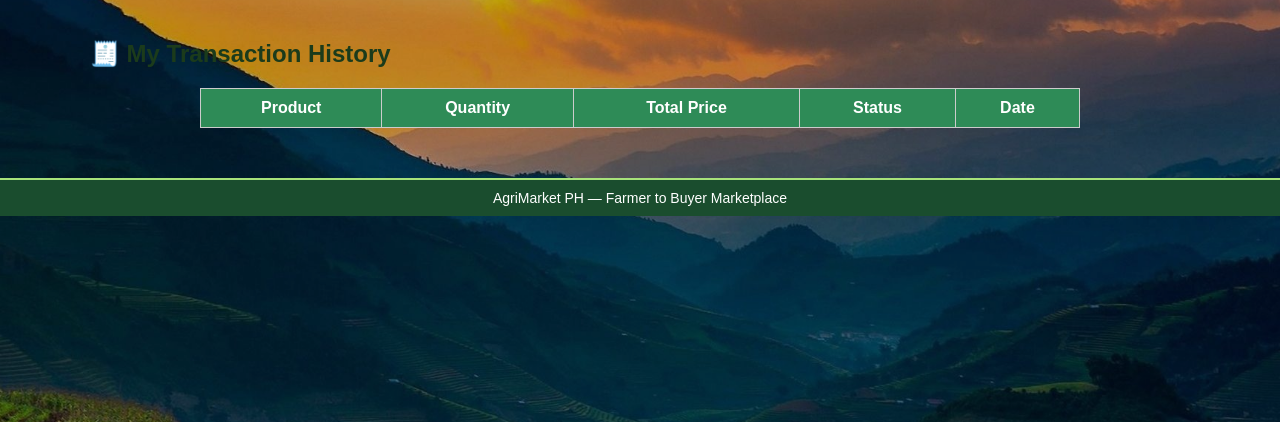
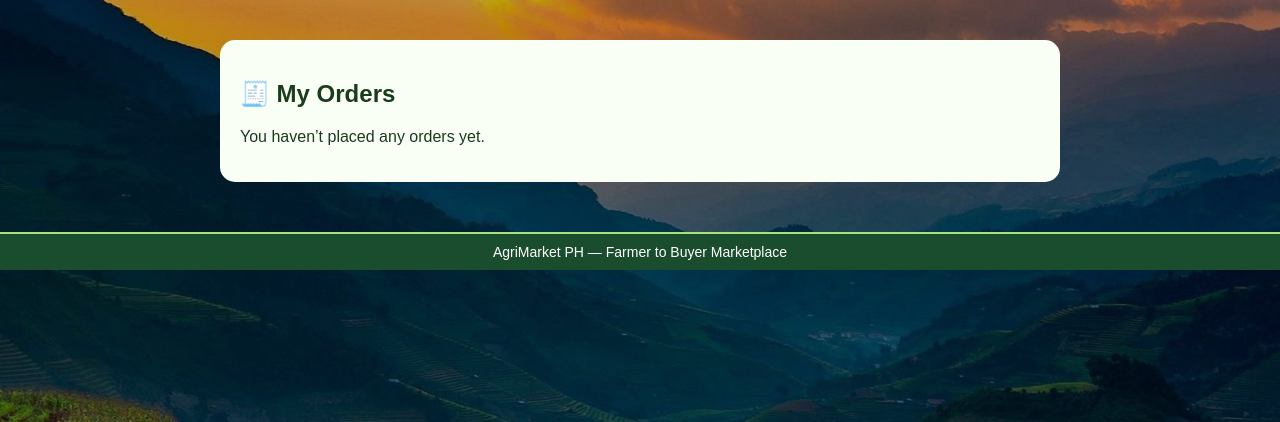
Before and after one commit to gabrielvldzz/agrimarket-ph, a Flask app: template templates/order_history.html in a window 1280 px wide. Shown: the part 42-464 px from the top of the page. Run offline with Flask 3, Linux system fonts and the light colour scheme; the template is opened without the code that fills it, so the values that code supplies are empty; the visitor is signed in with stand-in values (Sample User, id 1).

```diff
--- a/templates/order_history.html
+++ b/templates/order_history.html
@@ -1,28 +1,56 @@
 {% extends 'base.html' %}
 {% block content %}
-<h2>🧾 My Transaction History</h2>
-<table class="order-table">
-  <tr>
-    <th>Product</th>
-    <th>Quantity</th>
-    <th>Total Price</th>
-    <th>Status</th>
-    <th>Date</th>
-  </tr>
-  {% for o in orders %}
-  <tr>
-    <td>{{ o.product.name }}</td>
-    <td>{{ o.quantity }}</td>
-    <td>₱{{ "%.2f"|format(o.total_price) }}</td>
-    <td>{{ o.status }}</td>
-    <td>{{ o.date_ordered.strftime('%Y-%m-%d') if o.date_ordered else '—' }}</td>
-  </tr>
-  {% endfor %}
-</table>
+
+<div class="orders-container">
+  <h2>🧾 My Orders</h2>
+
+  {% if orders %}
+    {% for o in orders %}
+      <div class="order-card">
+        <div class="order-header">
+          <strong>{{ o.product.name }}</strong>
+          <span class="status">{{ o.status }}</span>
+        </div>
+        <p>Quantity: {{ o.quantity }}</p>
+        <p>Total: ₱{{ "%.2f"|format(o.total_price) }}</p>
+        <small>Ordered on: {{ o.created_at.strftime("%b %d, %Y") }}</small>
+      </div>
+    {% endfor %}
+  {% else %}
+    <p>You haven’t placed any orders yet.</p>
+  {% endif %}
+</div>
 
 <style>
-  .order-table { width: 80%; margin: 20px auto; border-collapse: collapse; }
-  .order-table th, .order-table td { border: 1px solid #ccc; padding: 10px; text-align: center; }
-  .order-table th { background-color: #2e8b57; color: white; }
+.orders-container {
+  max-width: 800px;
+  margin: 40px auto;
+  background: #f9fff5;
+  border-radius: 15px;
+  padding: 20px;
+}
+
+.order-card {
+  background: #fff;
+  padding: 15px;
+  margin-bottom: 10px;
+  border-radius: 10px;
+  box-shadow: 0 2px 5px rgba(0,0,0,0.1);
+}
+
+.order-header {
+  display: flex;
+  justify-content: space-between;
+  align-items: center;
+}
+
+.status {
+  background: #c8e6c9;
+  padding: 5px 10px;
+  border-radius: 10px;
+  font-weight: bold;
+  color: #2e7d32;
+}
 </style>
+
 {% endblock %}
```
Also changed, not shown: templates/messages.html (+100 -11 lines), templates/seller_orders.html (+53 -20 lines).
